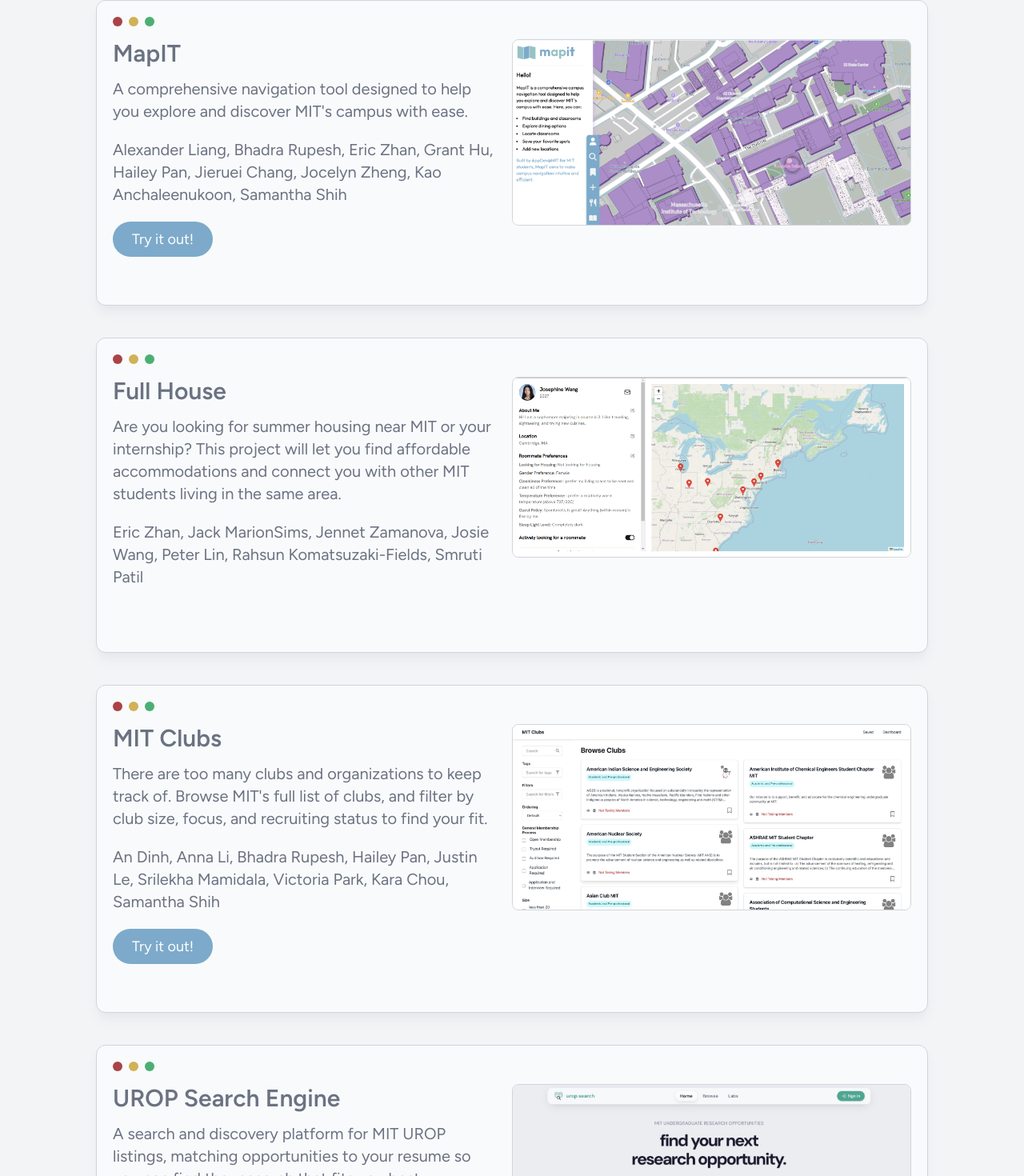
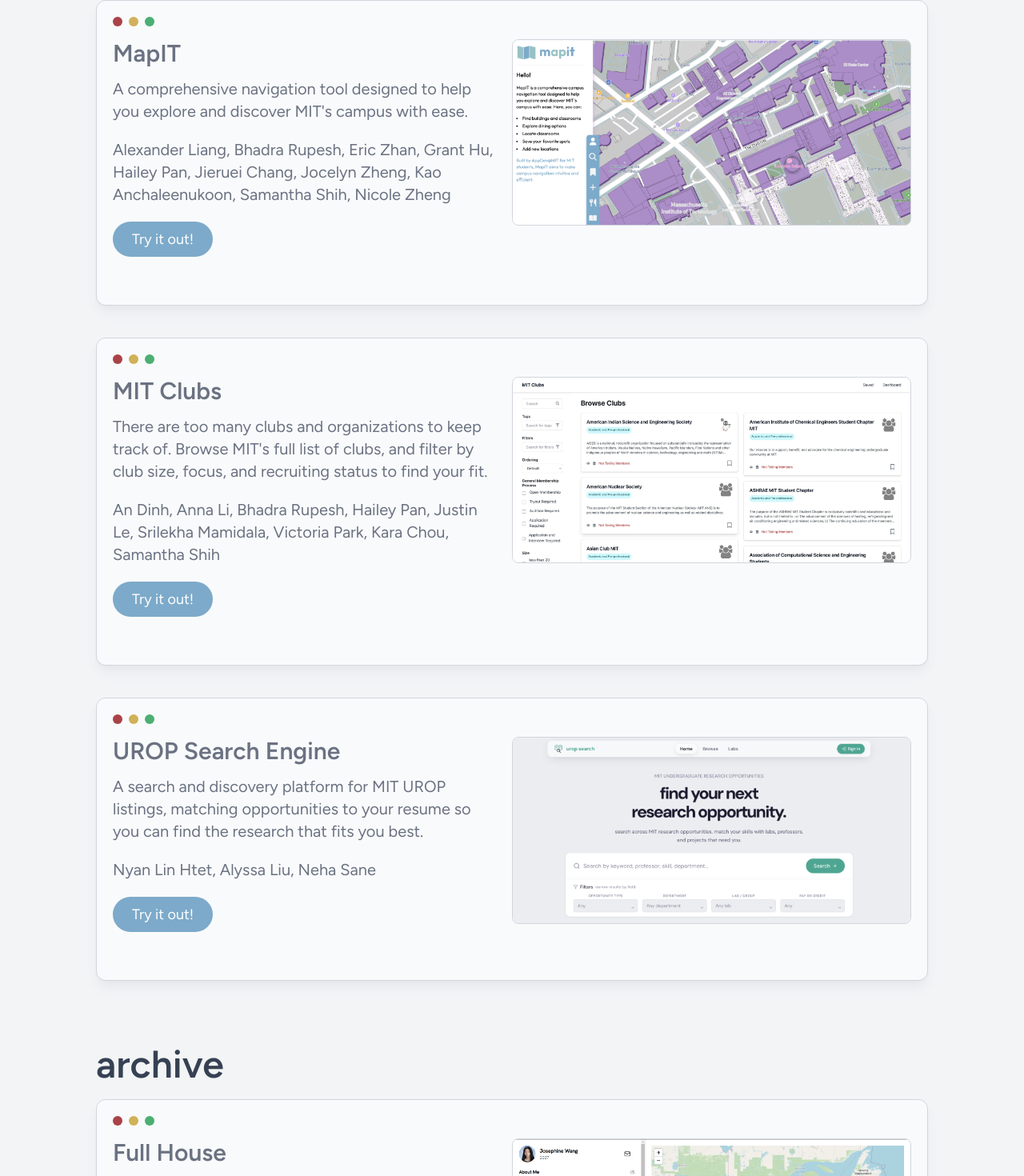
Before and after one commit to appdev-at-mit/appdev-site, a Next.js app: page /products in a window 1280 px wide. Shown: the part 731-2201 px from the top of the page at 80% size. Built offline with nearby package versions, Linux system fonts and the light colour scheme.

Commit message:
archive section

```diff
--- a/src/app/products/page.tsx
+++ b/src/app/products/page.tsx
@@ -1,10 +1,12 @@
 import Navbar from "@/app/components/navbar";
 import Footer from "@/app/components/footer";
 import AppWindow from "@/app/components/appwindow";
-import { featuredProjects } from "./projectdetails";
+import { featuredProjects, archivedProjects } from "./projectdetails";
 import Image from "next/image";
 import Link from "next/link";
 import type { Metadata } from "next";
+
+type Project = (typeof featuredProjects)[number];
 
 export const metadata: Metadata = {
   title: "Our Products",
@@ -74,13 +76,27 @@
           featured projects
         </h2>
         {featuredProjects.map((project) => (
-          <div key={project.title}>
+          <ProjectCard key={project.title} project={project} />
+        ))}
+        <h2 className="text-5xl mt-20 mb-5 font-semibold text-gray-700">
+          archive
+        </h2>
+        {archivedProjects.map((project) => (
+          <ProjectCard key={project.title} project={project} />
+        ))}
+        <Footer />
+      </div>
+    </div>
+  );
+}
+
+function ProjectCard({ project }: { project: Project }) {
+  return (
+    <div>
       <AppWindow>
         <div className="md:flex justify-center mb-5">
           <div className="w-full lg:w-1/2 mb-5 md:pr-5">
-                  <h3 className="text-3xl font-semibold mb-3">
-                    {project.title}
-                  </h3>
+            <h3 className="text-3xl font-semibold mb-3">{project.title}</h3>
             <p className="text-xl mb-5">{project.description}</p>
             <p className="text-xl text-gray-500 mb-5">{project.team}</p>
             {project.link && (
@@ -100,7 +116,7 @@
               src={project.imageUrl}
               alt={`${project.title} - ${project.description.substring(
                 0,
-                      100
+                100,
               )}...`}
               width={400}
               height={400}
@@ -111,9 +127,5 @@
       </AppWindow>
       <div className="mt-10"></div>
     </div>
-        ))}
-        <Footer />
-      </div>
-    </div>
   );
 }
--- a/src/app/products/projectdetails.ts
+++ b/src/app/products/projectdetails.ts
@@ -5,15 +5,7 @@
       "A comprehensive navigation tool designed to help you explore and discover MIT's campus with ease.",
     link: "https://mitmapit.org",
     imageUrl: "/mapit.png",
-    team: "Alexander Liang, Bhadra Rupesh, Eric Zhan, Grant Hu, Hailey Pan, Jieruei Chang, Jocelyn Zheng, Kao Anchaleenukoon, Samantha Shih",
-  },
-  {
-    title: "Full House",
-    description:
-      "Are you looking for summer housing near MIT or your internship? This project will let you find affordable accommodations and connect you with other MIT students living in the same area.",
-    link: "",
-    imageUrl: "/fullhouse.png",
-    team: "Eric Zhan, Jack MarionSims, Jennet Zamanova, Josie Wang, Peter Lin, Rahsun Komatsuzaki-Fields, Smruti Patil",
+    team: "Alexander Liang, Bhadra Rupesh, Eric Zhan, Grant Hu, Hailey Pan, Jieruei Chang, Jocelyn Zheng, Kao Anchaleenukoon, Samantha Shih, Nicole Zheng",
   },
   {
     title: "MIT Clubs",
@@ -32,3 +24,14 @@
     team: "Nyan Lin Htet, Alyssa Liu, Neha Sane",
   },
 ];
+
+export const archivedProjects = [
+  {
+    title: "Full House",
+    description:
+      "Are you looking for summer housing near MIT or your internship? This project will let you find affordable accommodations and connect you with other MIT students living in the same area.",
+    link: "",
+    imageUrl: "/fullhouse.png",
+    team: "Eric Zhan, Jack MarionSims, Jennet Zamanova, Josie Wang, Peter Lin, Rahsun Komatsuzaki-Fields, Smruti Patil",
+  },
+];
```
Lines whose indentation alone changed are shown as unchanged.
